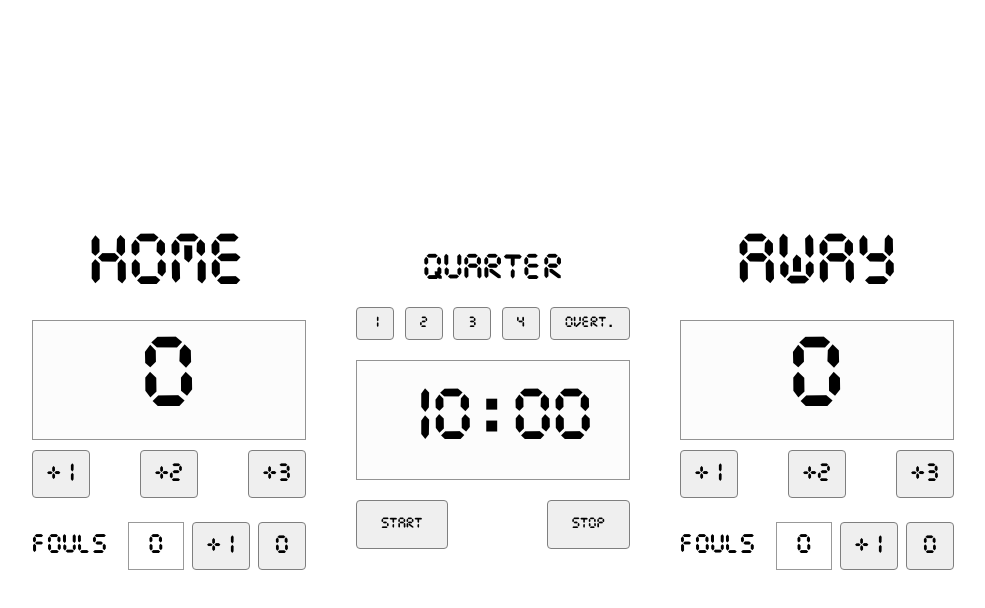
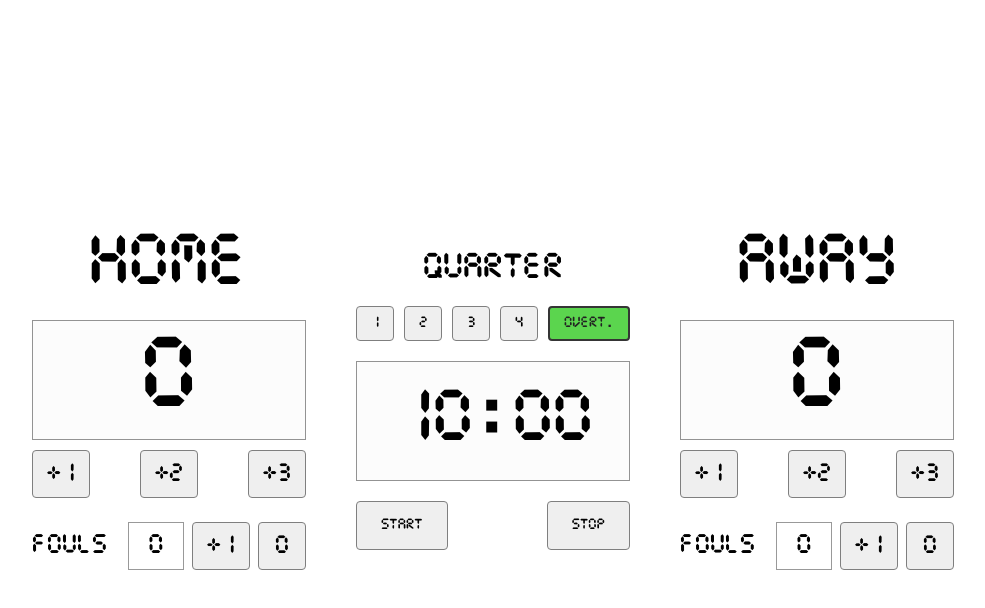
Before and after one commit to andreacasonato/basketball-scoreboard, a plain HTML site: page index.html in a window 1280 px wide. Both pictures are taken after a click on the button "Overt.". Shown: the whole page, without its empty margins (147-1132 px from the left). Drawn offline with Linux system fonts and the light colour scheme.

Commit message:
Add quarter selection

```diff
--- a/script.js
+++ b/script.js
@@ -19,6 +19,8 @@ const awayFoulsOne = document.getElementById("away-fouls-1");
 const awayFoulsReset = document.getElementById("away-fouls-reset");
 
 /* -------------------------- */
+
+const quarterButtons = document.querySelectorAll(".quarter-buttons button");
 
 /*
 
@@ -110,3 +112,15 @@ awayFoulsOne.addEventListener("click", () => {
 awayFoulsReset.addEventListener("click", () => {
   awayFoulsDisplay.innerText = 0;
 });
+
+// --- Quarter Selection ---
+quarterButtons.forEach((button) => {
+  button.addEventListener("click", () => {
+    // remove 'active' from all buttons
+    quarterButtons.forEach((btn) => {
+      btn.classList.remove("active");
+    });
+    // add 'active' to clicked button
+    button.classList.add("active");
+  });
+});
--- a/style.css
+++ b/style.css
@@ -230,3 +230,10 @@ button {
     flex-direction: column;
   }
 }
+
+/* ---------- QUARTER BUTTONS ---------- */
+.active {
+  background-color: #5bd54e;
+  color: #222;
+  border: 2px solid #353535;
+}
```
